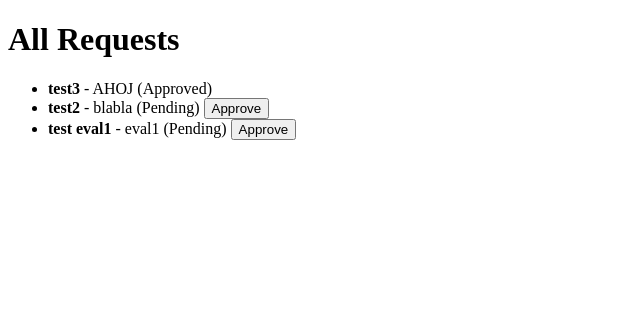
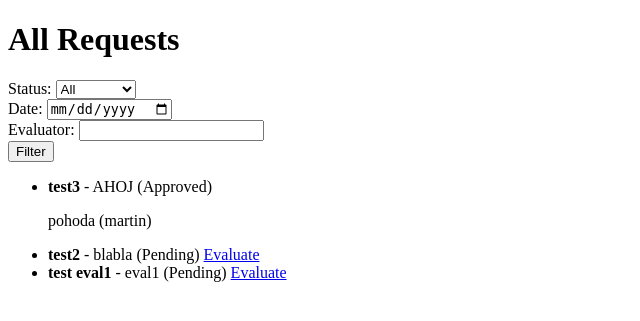
Before and after one commit to wapno/minirequest, a Flask app: page /requests in a window 1280 px wide. Shown: the top 321 px of the page, without its empty margins (0-640 px from the left). Run offline with Flask 3, Linux system fonts and the light colour scheme.

Commit message:
endpoints etc..

```diff
--- a/app/models.py
+++ b/app/models.py
@@ -5,3 +5,5 @@ class Request(db.Model):
     item = db.Column(db.String(100), nullable=False)
     description = db.Column(db.String(200), nullable=False)
     status = db.Column(db.String(20), default='Pending')
+    evaluation_reason = db.Column(db.String(200), nullable=True)
+    evaluator = db.Column(db.String(100), nullable=True)
--- a/app/routes.py
+++ b/app/routes.py
@@ -1,6 +1,7 @@
 from flask import render_template, request, redirect, url_for
 from app import app, db
 from app.models import Request
+from datetime import datetime
 
 @app.route('/')
 def index():
@@ -15,14 +16,35 @@ def submit():
     db.session.commit()
     return redirect(url_for('index'))
 
-@app.route('/requests')
+@app.route('/requests', methods=['GET', 'POST'])
 def view_requests():
-    requests = Request.query.all()
+    if request.method == 'POST':
+        filter_status = request.form.get('status')
+        filter_date = request.form.get('date')
+        filter_employee = request.form.get('employee')
+
+        query = Request.query
+
+        if filter_status:
+            query = query.filter_by(status=filter_status)
+        if filter_date:
+            query = query.filter(Request.timestamp >= datetime.strptime(filter_date, '%Y-%m-%d'))
+        if filter_employee:
+            query = query.filter_by(evaluator=filter_employee)
+
+        requests = query.all()
+    else:
+        requests = Request.query.all()
+
     return render_template('requests.html', requests=requests)
 
-@app.route('/approve/<int:id>', methods=['POST'])
-def approve(id):
+@app.route('/evaluate/<int:id>', methods=['GET', 'POST'])
+def evaluate(id):
     req = Request.query.get(id)
-    req.status = 'Approved'
-    db.session.commit()
-    return redirect(url_for('view_requests'))
+    if request.method == 'POST':
+        req.status = request.form['status']
+        req.evaluation_reason = request.form['reason']
+        req.evaluator = request.form['evaluator']
+        db.session.commit()
+        return redirect(url_for('view_requests'))
+    return render_template('evaluate.html', request=req)
--- a/app/templates/requests.html
+++ b/app/templates/requests.html
@@ -6,14 +6,31 @@
 </head>
 <body>
     <h1>All Requests</h1>
+    <form method="post">
+        <label for="status">Status:</label>
+        <select id="status" name="status">
+            <option value="">All</option>
+            <option value="Pending">Pending</option>
+            <option value="Approved">Approved</option>
+            <option value="Denied">Denied</option>
+        </select>
+        <br>
+        <label for="date">Date:</label>
+        <input type="date" id="date" name="date">
+        <br>
+        <label for="employee">Evaluator:</label>
+        <input type="text" id="employee" name="employee">
+        <br>
+        <button type="submit">Filter</button>
+    </form>
     <ul>
     {% for request in requests %}
         <li>
             <strong>{{ request.item }}</strong> - {{ request.description }} ({{ request.status }})
             {% if request.status == 'Pending' %}
-                <form action="/approve/{{ request.id }}" method="post" style="display:inline;">
-                    <button type="submit">Approve</button>
-                </form>
+                <a href="{{ url_for('evaluate', id=request.id) }}">Evaluate</a>
+            {% else %}
+                <p>{{ request.evaluation_reason }} ({{ request.evaluator }})</p>
             {% endif %}
         </li>
     {% endfor %}
```
Also changed, not shown: app/templates/evaluate.html (added, +25 -0 lines), app/templates/index.html (line endings or trailing spaces), instance/requests.db.
